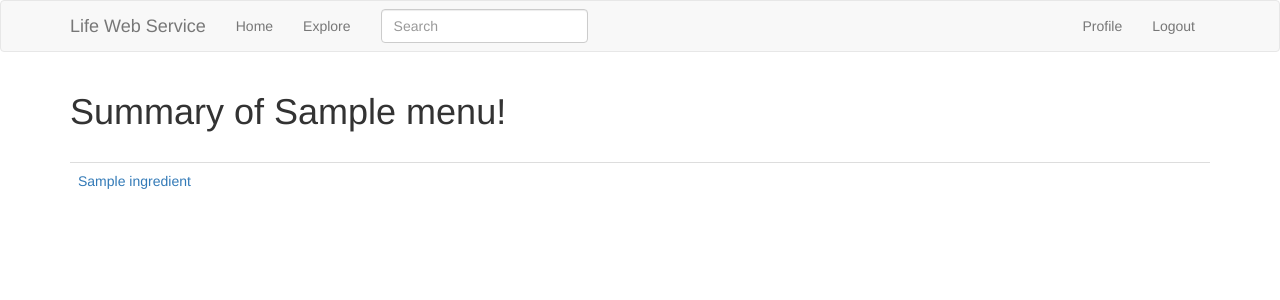
After one commit to KEHANG/Life_Web_Services, a Flask app: page /cook/summarize_menu/1 in a window 1280 px wide. The commit adds this page. Shown: the top 300 px of the page. Run offline with Flask 2, Linux system fonts and the light colour scheme; a user stored in the database is signed in; tables that the repository leaves empty hold one stand-in row (values such as "Sample post"); some libraries are stand-ins or nearby versions.

Commit message:
add a view function - summarize menu

```diff
--- a/lws/cook/routes.py
+++ b/lws/cook/routes.py
@@ -164,6 +164,21 @@ def edit_menu(menu_id):
                            title='Edit Menu',
                            form=form)
 
+@bp.route('/summarize_menu/<menu_id>')
+@login_required
+def summarize_menu(menu_id):
+
+    menu = Menu.query.get(menu_id)
+    if menu is None:
+        flash('Menu {} not found.'.format(menu_id))
+        return redirect(url_for('cook.add_menu'))
+
+    ingredients = menu.get_ingredients()
+    return render_template('cook/view_menu.html',
+                           title='Menu Summary',
+                           menu=menu,
+                           ingredients=ingredients)
+
 @bp.route('/ingredients')
 @login_required
 def ingredients():
--- a/lws/models.py
+++ b/lws/models.py
@@ -167,6 +167,16 @@ class Menu(lws_db.Model):
         return self.dishes.filter(
             menus.c.dish_id == dish.id).count() > 0
 
+    def get_ingredients(self):
+
+        ingredients = []
+        for dish in self.dishes:
+            for ingredient in dish.ingredients:
+                if ingredient not in ingredients:
+                    ingredients.append(ingredient)
+
+        return ingredients
+
 class Dish(lws_db.Model):
 
     id = lws_db.Column(lws_db.Integer, primary_key=True)
--- /dev/null
+++ b/lws/templates/cook/view_menu.html
@@ -0,0 +1,10 @@
+{% extends "base.html" %}
+{% import 'bootstrap/wtf.html' as wtf %}
+
+{% block app_content %}
+    <h1>Summary of {{ menu.name }}!</h1>
+    <br>
+    {% for ingredient in ingredients %}
+    	{% include 'cook/_ingredient.html' %}
+    {% endfor %}
+{% endblock %}
```
Also changed, not shown: lws/templates/cook/_menu.html (+10 -2 lines).
